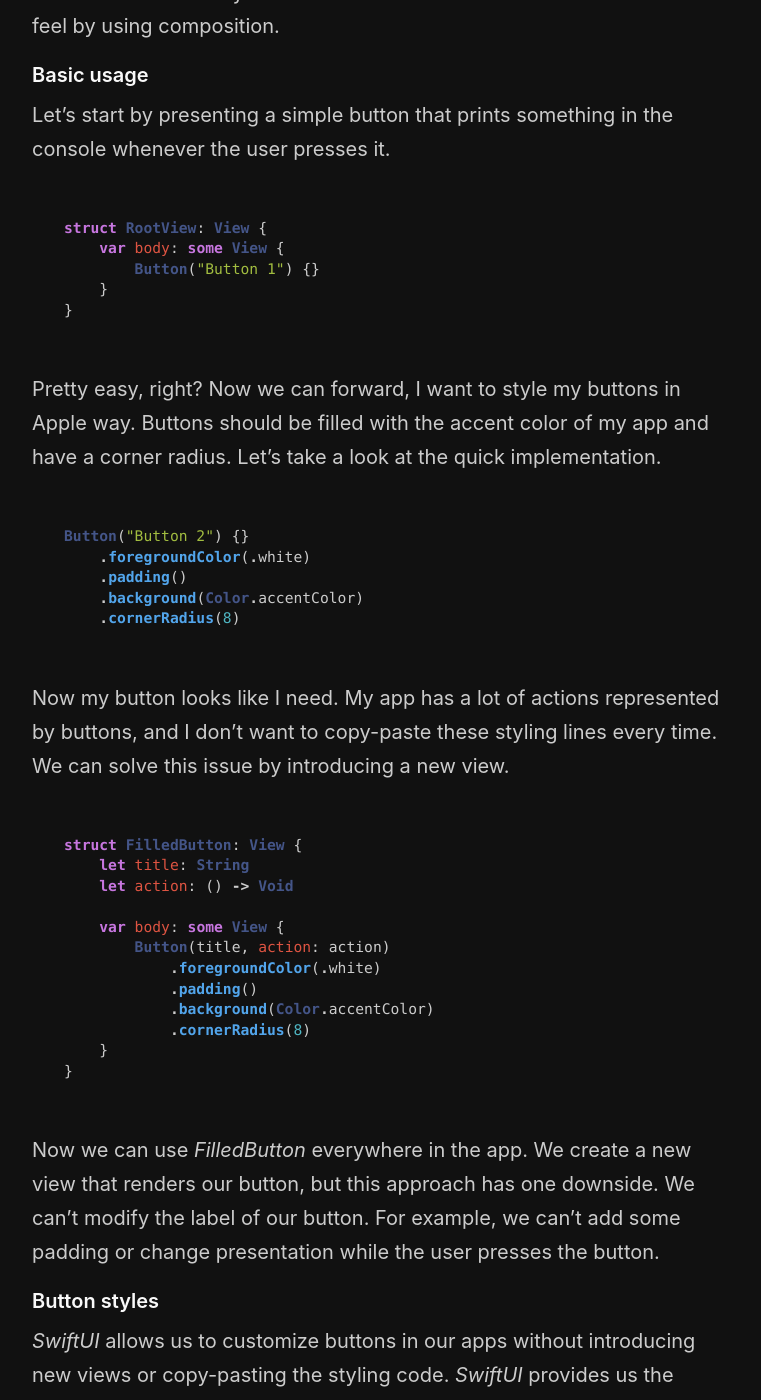
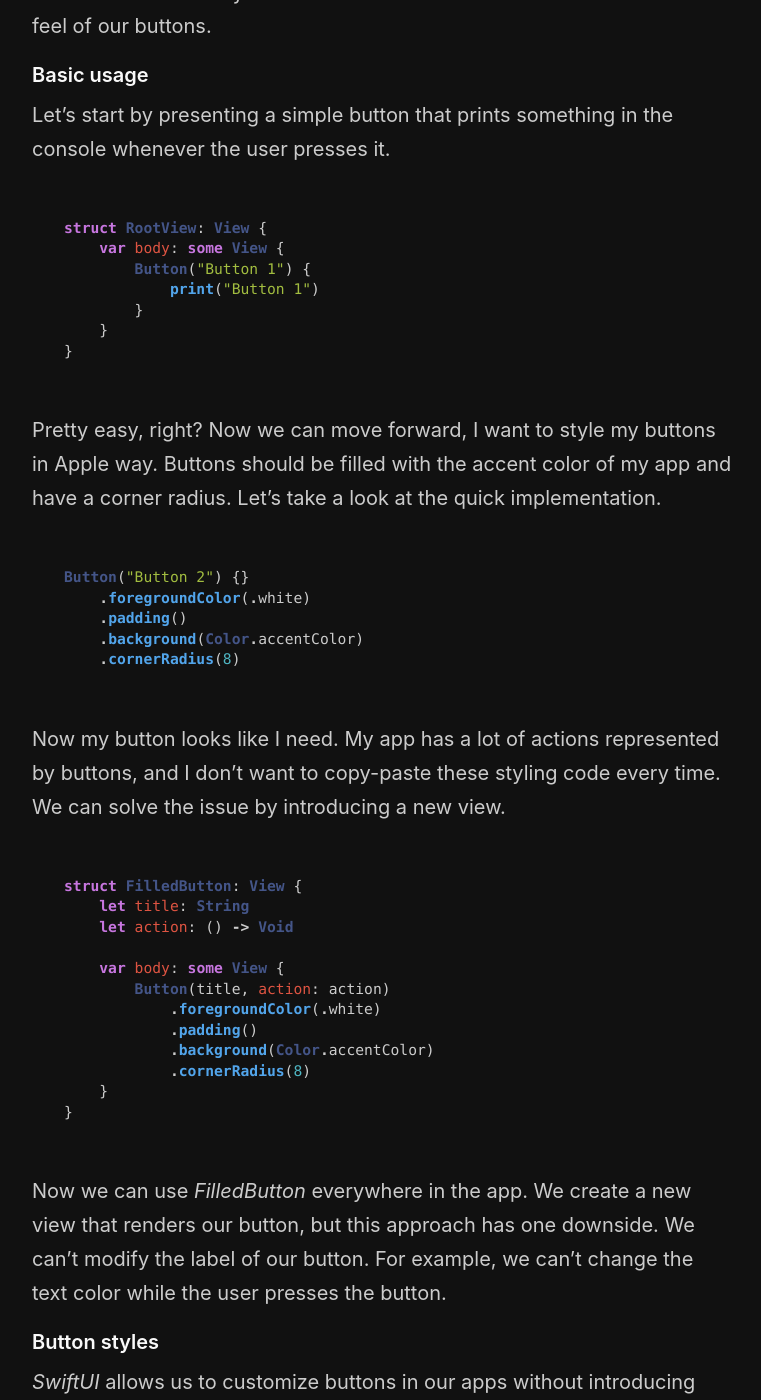
Before and after one commit to mecid/mecid.github.io, a Jekyll site: the page built from _posts/2020-02-19-mastering-buttons-in-swiftui.md, in a window 1280 px wide and 1400 px high, scrolled down 419 px. Shown: the whole window, without its empty margins (258-1019 px from the left). Built offline with Jekyll 4.4.1, drawn with Linux system fonts in a browser that asks for light colours; some of the changed text lies outside the part shown.

Commit message:
Update 2020-02-19-mastering-buttons-in-swiftui.md

````diff
--- a/_posts/2020-02-19-mastering-buttons-in-swiftui.md
+++ b/_posts/2020-02-19-mastering-buttons-in-swiftui.md
@@ -4,7 +4,7 @@ layout: post
 image: /public/buttons.png
 ---
 
-*Button* is one of the regularly used components in *SwiftUI*. We use buttons to allow users to produce actions. That's why it is so essential to generalize the look and feel of buttons in our apps. This week we will master buttons in *SwiftUI*. We will learn how to customize the look and feel by using composition.
+*Button* is one of the regularly used components in *SwiftUI*. We use buttons to allow users to produce actions. That's why it is so essential to generalize the look and feel of buttons in our apps. This week we will master buttons in *SwiftUI*. We will learn how to customize the look and feel of our buttons.
 
 #### Basic usage
 Let's start by presenting a simple button that prints something in the console whenever the user presses it.
@@ -12,12 +12,14 @@ Let's start by presenting a simple button that prints something in the console w
 ```swift
 struct RootView: View {
     var body: some View {
-        Button("Button 1") {}
+        Button("Button 1") {
+            print("Button 1")
+        }
     }
 }
 ```
 
-Pretty easy, right? Now we can forward, I want to style my buttons in Apple way. Buttons should be filled with the accent color of my app and have a corner radius. Let's take a look at the quick implementation.
+Pretty easy, right? Now we can move forward, I want to style my buttons in Apple way. Buttons should be filled with the accent color of my app and have a corner radius. Let's take a look at the quick implementation.
 
 ```swift
 Button("Button 2") {}
@@ -27,7 +29,7 @@ Button("Button 2") {}
     .cornerRadius(8)
 ```
 
-Now my button looks like I need. My app has a lot of actions represented by buttons, and I don't want to copy-paste these styling lines every time. We can solve this issue by introducing a new view.
+Now my button looks like I need. My app has a lot of actions represented by buttons, and I don't want to copy-paste these styling code every time. We can solve the issue by introducing a new view.
 
 ```swift
 struct FilledButton: View {
@@ -44,10 +46,10 @@ struct FilledButton: View {
 }
 ```
 
-Now we can use *FilledButton* everywhere in the app. We create a new view that renders our button, but this approach has one downside. We can't modify the label of our button. For example, we can't add some padding or change presentation while the user presses the button.
+Now we can use *FilledButton* everywhere in the app. We create a new view that renders our button, but this approach has one downside. We can't modify the label of our button. For example, we can't change the text color while the user presses the button.
 
 #### Button styles
-*SwiftUI* allows us to customize buttons in our apps without introducing new views or copy-pasting the styling code. *SwiftUI* provides us the special *ButtonStyle* protocol. We can implement our *FilledButton* struct that conforms to *ButtonStyle* instead of *View* protocol. Let's see what benefits we have by using the *ButtonStyle* protocol.
+*SwiftUI* allows us to customize buttons in our apps without introducing new views or copy-pasting the styling code. *SwiftUI* provides us the special *ButtonStyle* protocol. We can implement our *FilledButton* struct that conforms to *ButtonStyle* instead of *View* protocol. Let's see what benefits we have by using *ButtonStyle* protocol.
 
 ```swift
 struct FilledButton: ButtonStyle {
@@ -143,7 +152,7 @@ struct LongPressButton: PrimitiveButtonStyle {
 }
 ```
 
-As you can see in the example above, *PrimitiveButtonStyle* looks very similar to our good friend *ButtonStyle*, but instead of *isPressed* property configuration provides us a *trigger* closure that represents the action of the button. We can trigger the button using that closure whenever we want. We can apply our *PrimitiveButtonStyle* in the same way by using the *buttonStyle* modifier.
+As you can see in the example above, *PrimitiveButtonStyle* looks very similar to our good friend *ButtonStyle*, but instead of *isPressed* property *configuration* provides us a *trigger* closure that represents the action of the button. We can trigger the button using that closure whenever we want. We can apply our *PrimitiveButtonStyle* in the same way by using the *buttonStyle* modifier.
 
 ![buttons](/public/buttons.png)
 
````
Also changed, not shown: other parts of _posts/2020-02-19-mastering-buttons-in-swiftui.md (+9 -2 lines).
